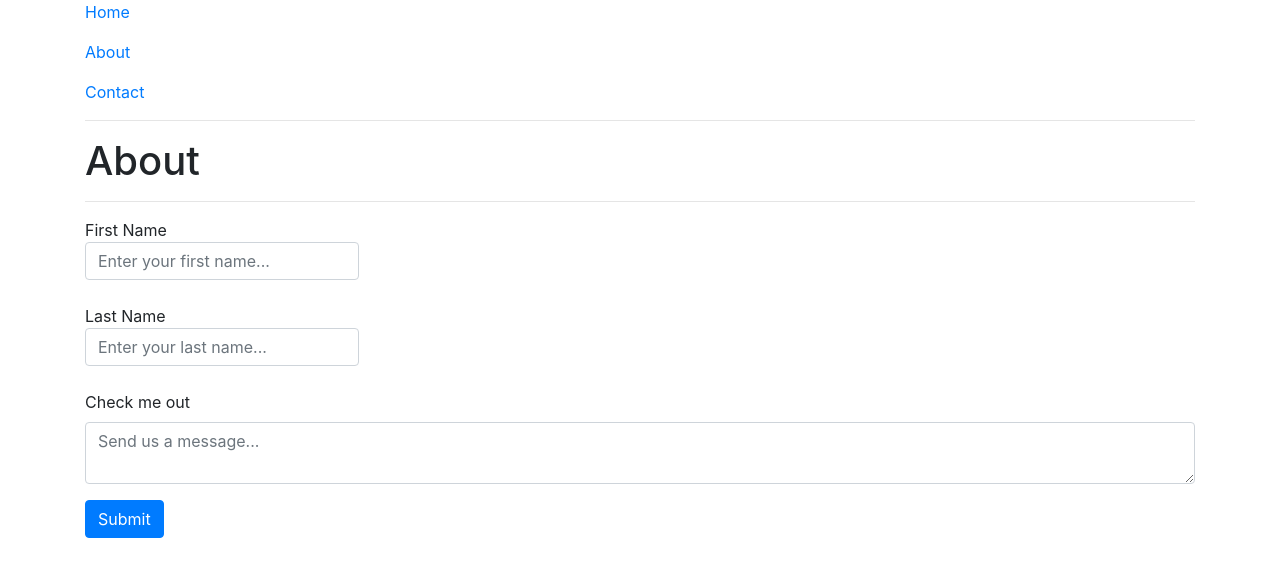
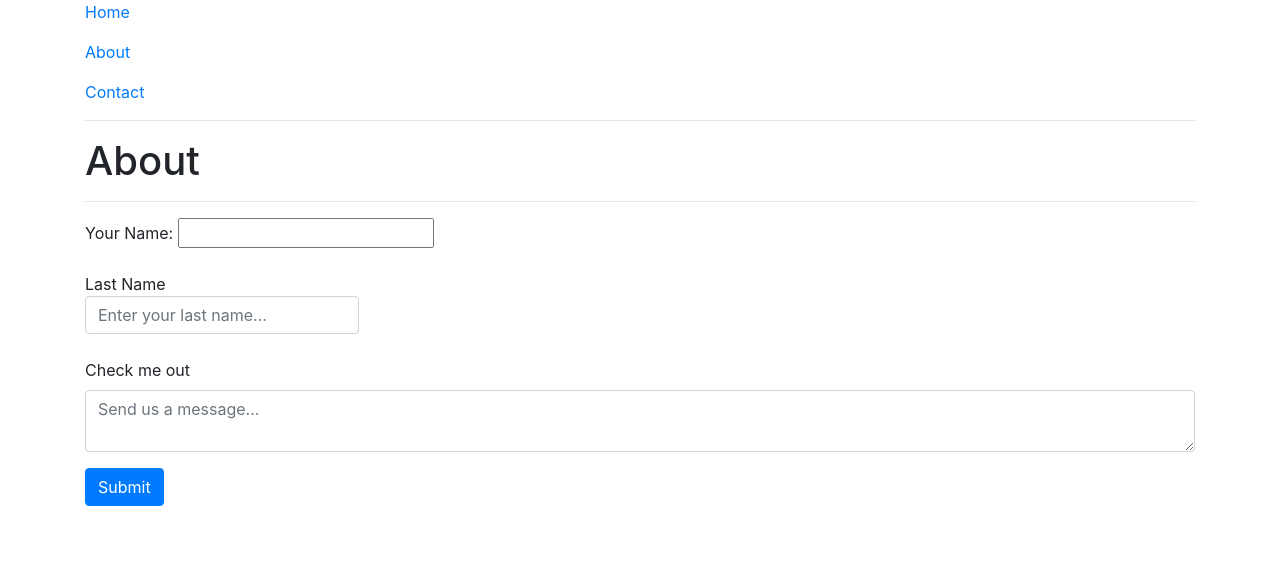
Before and after one commit to gAusWeb/next-netlify-cms-yt-tut, a Next.js app: page /about in a window 1280 px wide. Shown: the top 576 px of the page. Built offline with nearby package versions, Linux system fonts and the light colour scheme.

Commit message:
Testing netlify forms - 11

```diff
--- a/pages/about.js
+++ b/pages/about.js
@@ -21,10 +21,11 @@ const About = () => {
                         <form name="about" method="post" data-netlify="true">
                             <input type="hidden" name="form-name" value="about" />
                             <div className="form-group">
-                                <label htmlFor="firstName">
+                                {/* <label htmlFor="firstName">
                                     First Name
                                     <input type="text" className="form-control" id="firstName" placeholder="Enter your first name..." />
-                                </label>
+                                </label> */}
+                                <label>Your Name: <input type="text" name="name" /></label>
 
                             </div>
                             <div className="form-group">
```
